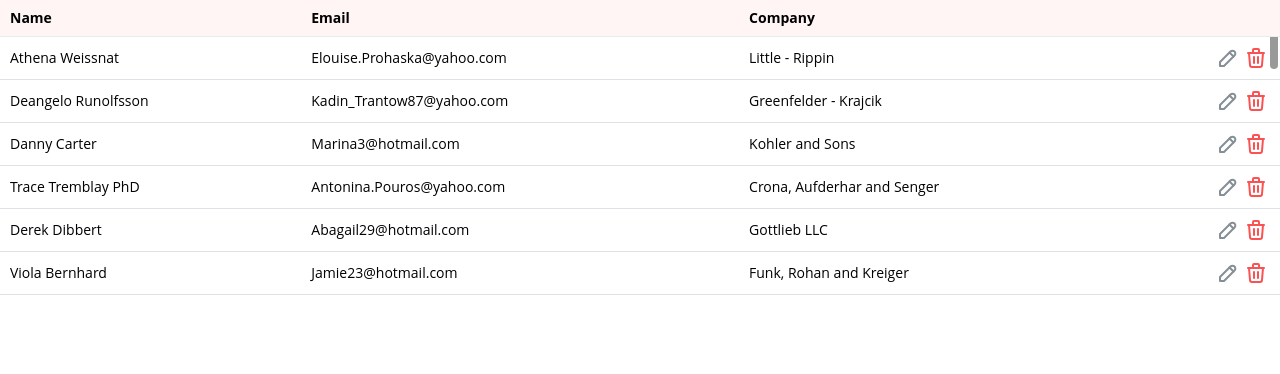
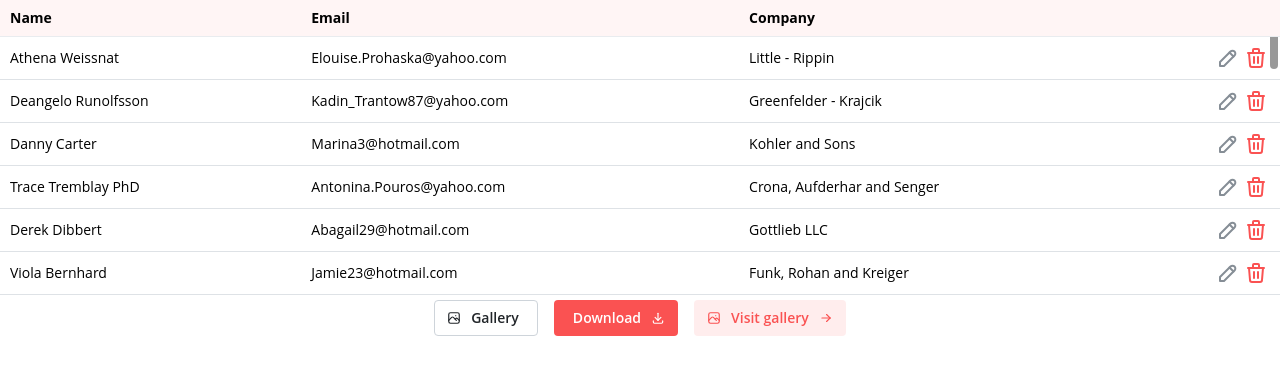
Before and after one commit to mocchio/mantaine-demo, a React (Vite) app: page /sample in a window 1280 px wide. Shown: the top 374 px of the page. Built offline with nearby package versions, Linux system fonts and the light colour scheme.

Commit message:
feat: ボタンを追加

```diff
--- a/src/components/SampleTable/TableScrollArea.tsx
+++ b/src/components/SampleTable/TableScrollArea.tsx
@@ -1,7 +1,13 @@
 import { useState } from 'react';
-import { IconPencil, IconTrash } from '@tabler/icons-react';
+import {
+  IconArrowRight,
+  IconDownload,
+  IconPencil,
+  IconPhoto,
+  IconTrash,
+} from '@tabler/icons-react';
 import cx from 'clsx';
-import { ActionIcon, Group, Modal, ScrollArea, Table, Text } from '@mantine/core';
+import { ActionIcon, Button, Group, Modal, ScrollArea, Table, Text } from '@mantine/core';
 import { useDisclosure } from '@mantine/hooks';
 import classes from './TableScrollArea.module.css';
 
@@ -204,6 +210,21 @@ export function TableScrollArea() {
       <Modal opened={opened} onClose={close} title="Edit">
         {modalBox}
       </Modal>
+      <Group justify="center">
+        <Button leftSection={<IconPhoto size={14} />} variant="default">
+          Gallery
+        </Button>
+
+        <Button rightSection={<IconDownload size={14} />}>Download</Button>
+
+        <Button
+          variant="light"
+          leftSection={<IconPhoto size={14} />}
+          rightSection={<IconArrowRight size={14} />}
+        >
+          Visit gallery
+        </Button>
+      </Group>
     </>
   );
 }
```
